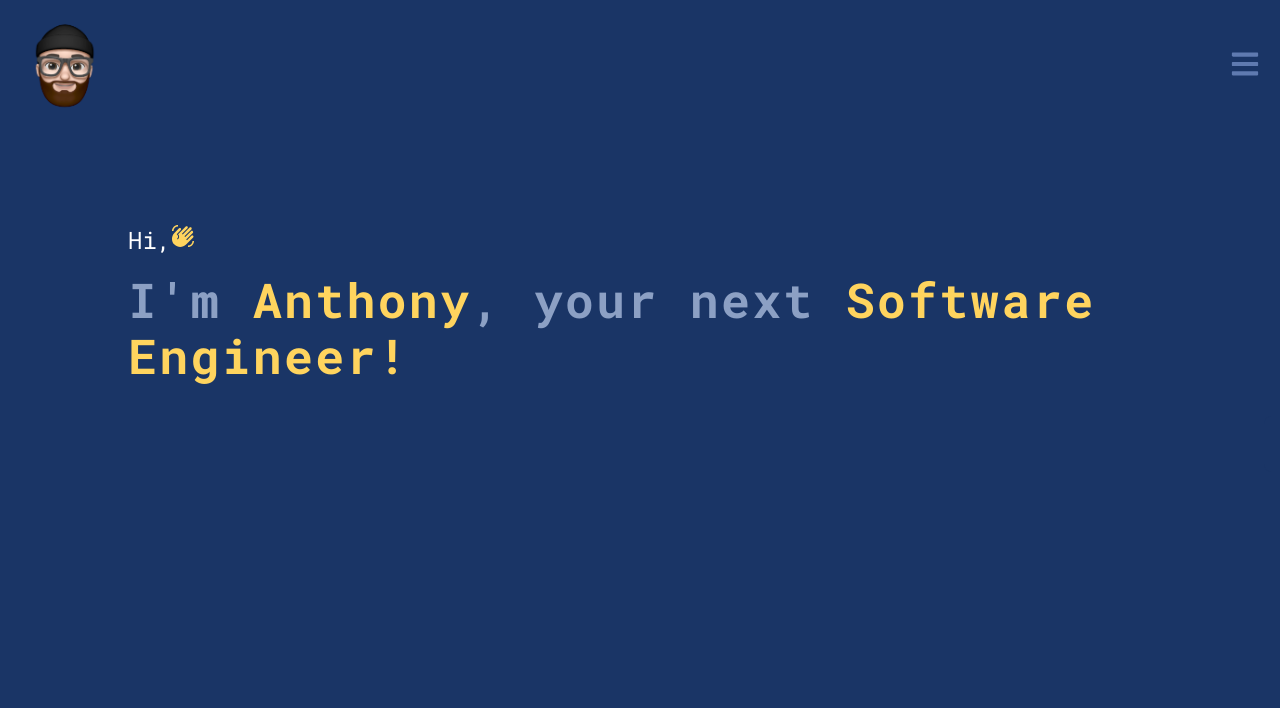
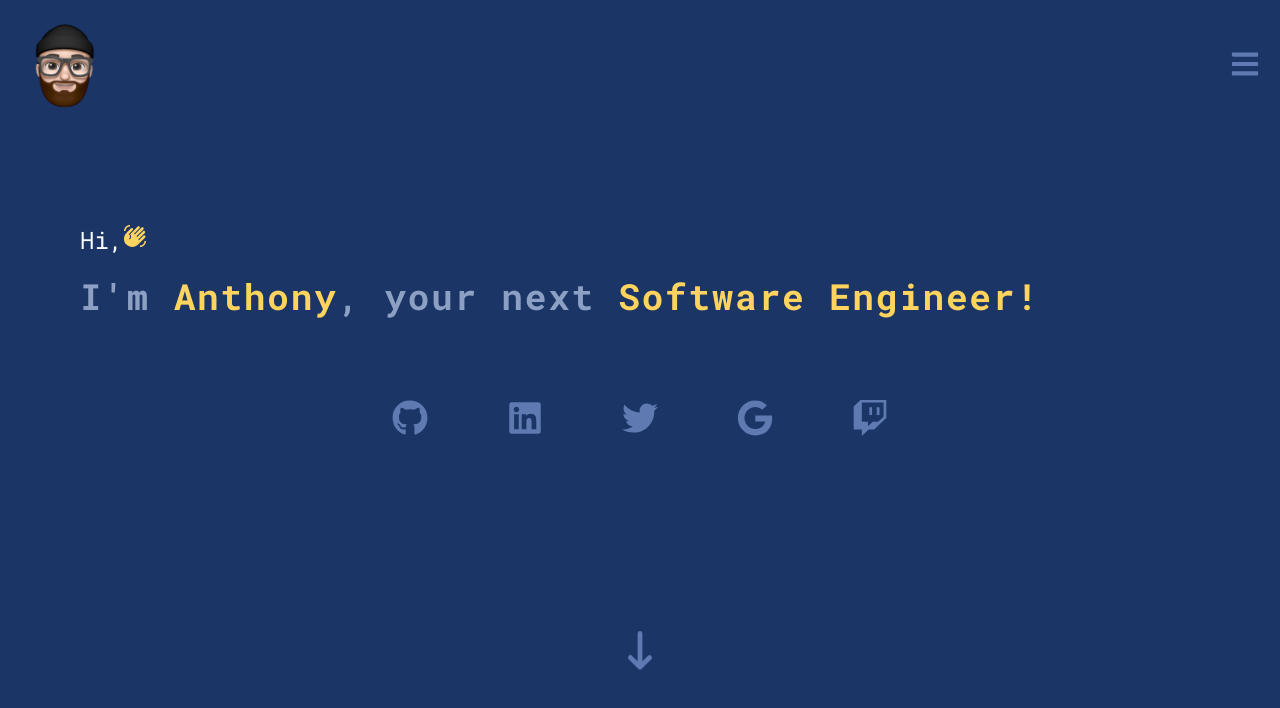
Before and after one commit to GomezAnthony/AnthonyGomez.io, a React (Create React App) app in the folder client/: page / in a window 1280 px wide. Shown: the top 708 px of the page. Built offline with nearby package versions, Linux system fonts and the light colour scheme.

Commit message:
Github Section
Add github section

```diff
--- a/client/src/App.js
+++ b/client/src/App.js
@@ -1,12 +1,16 @@
 import Navbar from './components/Navbar/Navbar'
 import './App.css'
 import Hero from './components/Hero/Hero';
+import Links from './components/Links/Links';
+import DownArrow from './components/DownArrow/DownArrow';
 
 function App() {
   return (
     <div>
       <Navbar />
       <Hero />
+      <Links />
+      <DownArrow />
     </div>
   );
 }
--- /dev/null
+++ b/client/src/components/DownArrow/DownArrow.js
@@ -0,0 +1,14 @@
+import React from 'react'
+import { HiArrowNarrowDown } from "react-icons/hi";
+
+const DownArrow = () => {
+  return (
+    <div>
+        <div className='flex justify-around container mx-auto w-[80%] max-w-xl'>
+            <HiArrowNarrowDown className='text-5xl text-secondary-color animate-bounce' />
+        </div>
+    </div>
+  )
+}
+
+export default DownArrow
--- a/client/src/components/Hero/Hero.js
+++ b/client/src/components/Hero/Hero.js
@@ -5,12 +5,12 @@ function Hero() {
   return (
     <div>
         <div>
-            <div className='container mx-auto w-[80%] py-20'>
+            <div className='container w-[80%] py-20 mx-20 max-w-5xl'>
                 <div className='flex py-4'>
                     <h2 className='text-white text-2xl'>Hi,</h2><MdWavingHand className='text-[#FFD45E] text-2xl' />
                 </div>
                 <div>
-                    <h1 className="font-bold text-5xl text-tertiary-color tracking-wider leading-[3.5rem]">I'm <span className='text-complementary-color'>Anthony</span>, your next <span className='text-complementary-color'>Software Engineer!</span></h1>
+                    <h1 className="font-bold text-4xl text-tertiary-color tracking-wider leading-[3rem]">I'm <span className='text-complementary-color'>Anthony</span>, your next <span className='text-complementary-color'>Software Engineer!</span></h1>
                 </div>
             </div>
         </div>
--- /dev/null
+++ b/client/src/components/Links/Links.js
@@ -0,0 +1,18 @@
+import React from 'react'
+import { FaGithub, FaLinkedin, FaTwitter, FaGoogle, FaTwitch } from "react-icons/fa";
+
+const Links = () => {
+  return (
+    <div>
+      <div className='flex justify-around container mx-auto w-[80%] max-w-xl mb-48'>
+        <FaGithub className='text-secondary-color text-4xl' />
+        <FaLinkedin className='text-secondary-color text-4xl' />
+        <FaTwitter className='text-secondary-color text-4xl' />
+        <FaGoogle className='text-secondary-color text-4xl' />
+        <FaTwitch className='text-secondary-color text-4xl' />
+      </div>
+    </div>
+  )
+}
+
+export default Links
```
